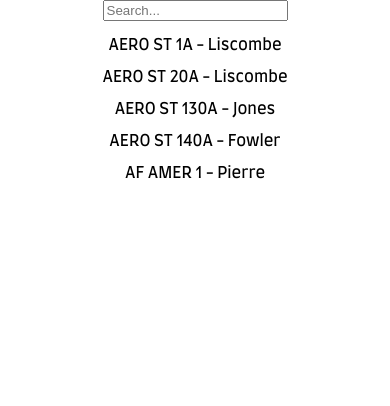
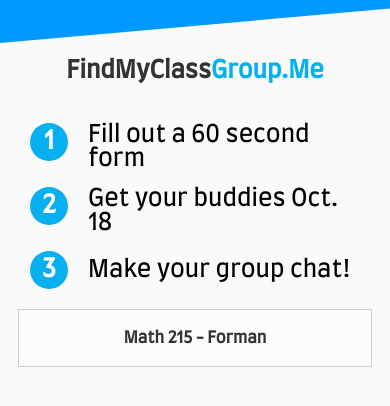
Before and after one commit to vjindal0112/findClassGroupMe, a React (Create React App) app: page / in a window 390 px wide. Shown: the top 406 px of the page. Built offline with nearby package versions, Linux system fonts and the light colour scheme.

Commit message:
modal functionality done and list item styling, home page looking decent, need some responsive styling

```diff
--- a/src/App.css
+++ b/src/App.css
@@ -14,6 +14,8 @@
 .App {
   text-align: center;
   font-family: Farro;
+
+
 }
 
 .App-logo {
--- a/src/App.js
+++ b/src/App.js
@@ -3,22 +3,33 @@ import "./App.css";
 import Modal from "./components/Modal";
 import styled from "styled-components";
 import { BLUE } from "./constants";
-import { Row, Col } from './components/styles'
-import SelectBar from './components/SearchBar';
-
+import { Row, Col } from "./components/styles";
+import SelectBar from "./components/SearchBar";
+import ListItem from "./components/ListItem";
 
 const Heading = styled.div`
   font-size: 60px;
   font-weight: bold;
   color: #333;
   margin: 20px;
+  margin-top: 12%;
+
+  @media (max-width: 1200px) {
+    font-size: 40px;
+    margin-top: 15%;
+  }
+
+  @media (max-width: 768px) {
+    font-size: 24px;
+  }
+
 `;
 
 const BulletPoints = styled.div`
   height: 38px;
   width: 38px;
   border-radius: 50%;
-  background-color: ${props => props.bgColor};
+  background-color: ${(props) => props.bgColor};
   font-size: 25px;
   text-align: center;
   font-weight: 500;
@@ -58,10 +69,19 @@ const BulletText = styled.div`
   align-items: center;
 `;
 
+const WaveTop = styled.img`
+  position: absolute;
+  top: 0;
+  left: 0;
+  z-index: -3;
+  min-width: 100%;
+`
+
 function App() {
   return (
     <div class="App">
-      {/* <Heading>
+      <WaveTop src="/waveTop.svg" />
+      <Heading>
         FindMyClass<span style={{ color: BLUE }}>Group.Me</span>
       </Heading>
       <OuterFlex>
@@ -79,9 +99,10 @@ function App() {
           <BulletPoints bgColor={BLUE}>3</BulletPoints>
           <BulletText>Make your group chat!</BulletText>
         </Flex>
-        </OuterFlex> */}
-      {/* <Modal noGroupMe={true} className="Math 215"/> */}
-      <SelectBar/>
+      </OuterFlex>
+      {/* <Modal className="Math 215"/> */}
+      {/* <SelectBar/> */}
+      <ListItem className="Math 215" profName="Forman"/>
     </div>
   );
 }
--- /dev/null
+++ b/src/components/ListItem.js
@@ -0,0 +1,59 @@
+import React, { useState } from "react";
+import styled from "styled-components";
+import Modal from "./Modal";
+
+const OuterDiv = styled.div`
+  border: 1px solid #ccc;
+  background-color: #fcfcfc;
+  color: #333;
+  padding: 20px;
+  max-width: 30em;
+  margin: 0 auto;
+  z-index: 3;
+  display: block;
+  :hover {
+    background-color: #efefef;
+  }
+  @media (max-width: 768px) {
+    max-width: 80%;
+  }
+`;
+
+const Overlay = styled.div`
+  position: absolute;
+  top: 0;
+  left: 0;
+  height: 100vh;
+  width: 100vw;
+  z-index: 1;
+  background-color: rgba(0, 0, 0, 0.2);
+`;
+
+export default function ListItem({ className, profName, classLink }) {
+  const [clicked, setClicked] = useState(false);
+
+  return (
+    <>
+      {clicked ? (
+        <>
+          <Overlay>
+            <Modal
+              className={className}
+              classLink={classLink}
+              setClicked={setClicked}
+            />
+          </Overlay>
+        </>
+      ) : null}
+      <OuterDiv
+        onClick={() => {
+          setClicked((clicked) => !clicked);
+        }}
+      >
+        <span style={{ fontWeight: "bold" }}>
+          {className} {profName ? ` - ${profName}` : null}
+        </span>
+      </OuterDiv>
+    </>
+  );
+}
--- a/src/components/Modal.js
+++ b/src/components/Modal.js
@@ -40,11 +40,12 @@ const CheckmarkBox = styled.div`
   display: flex;
   justify-content: center;
   align-items: center;
+  transition: all 300ms;
 `;
 
 
 
-const Modal = ({ noGroupMe, className, classLink }) => {
+const Modal = ({ noGroupMe, className, classLink, setClicked }) => {
   const [check1, setCheck1] = useState(false);
   const [check2, setCheck2] = useState(false);
 
@@ -118,9 +119,13 @@ const Modal = ({ noGroupMe, className, classLink }) => {
       ) : null}
 
       <Button
-        onClick={() => {
+        onClick={(e) => {
+          e.preventDefault();
           if (!check1 || !check2) {
             alert("Please check both boxes");
+          } else {
+            window.open(classLink, "_blank");
+            setClicked(false);
           }
         }}
       >
--- a/src/index.css
+++ b/src/index.css
@@ -5,6 +5,7 @@ body {
     sans-serif;
   -webkit-font-smoothing: antialiased;
   -moz-osx-font-smoothing: grayscale;
+  background-color: #fafafa;
 }
 
 code {
```
Also changed, not shown: public/waveBottom.svg (added), public/waveTop.svg (added). Lines whose indentation alone changed are shown as unchanged.
